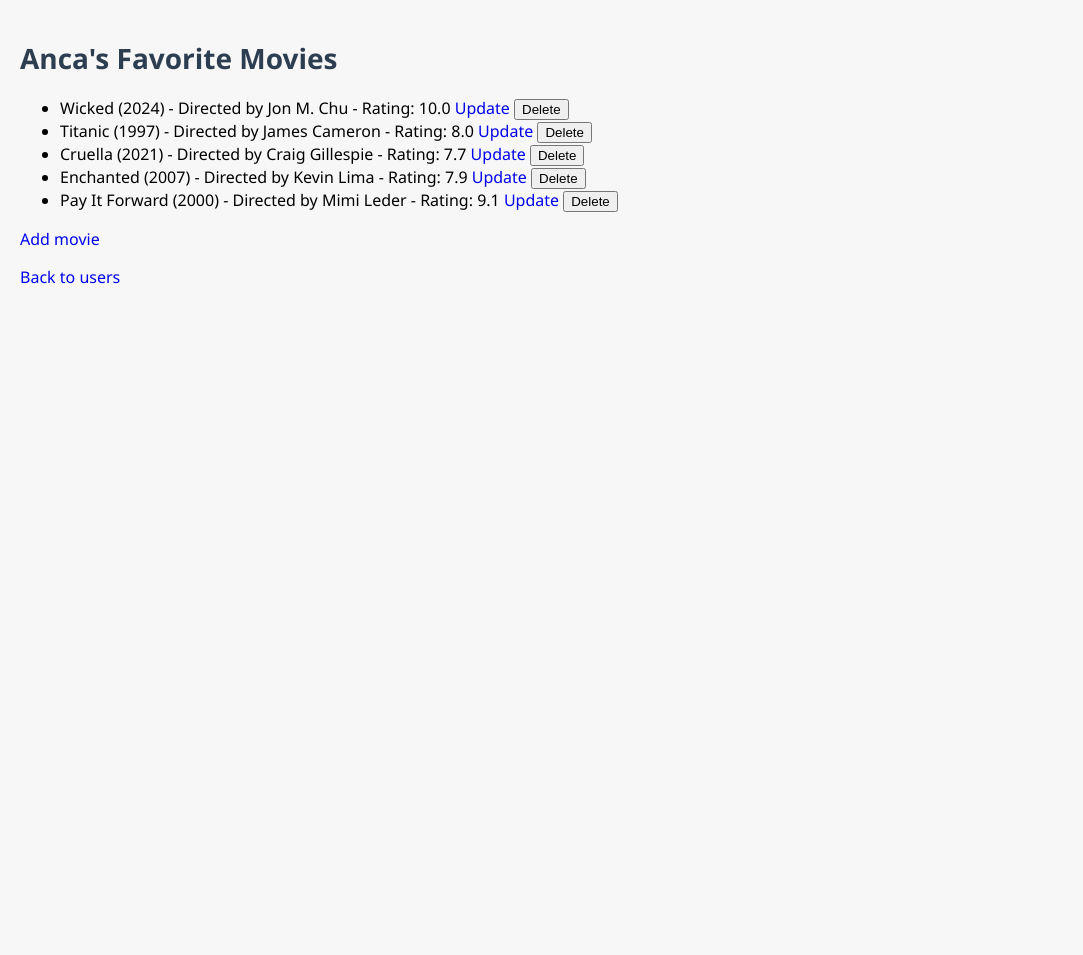
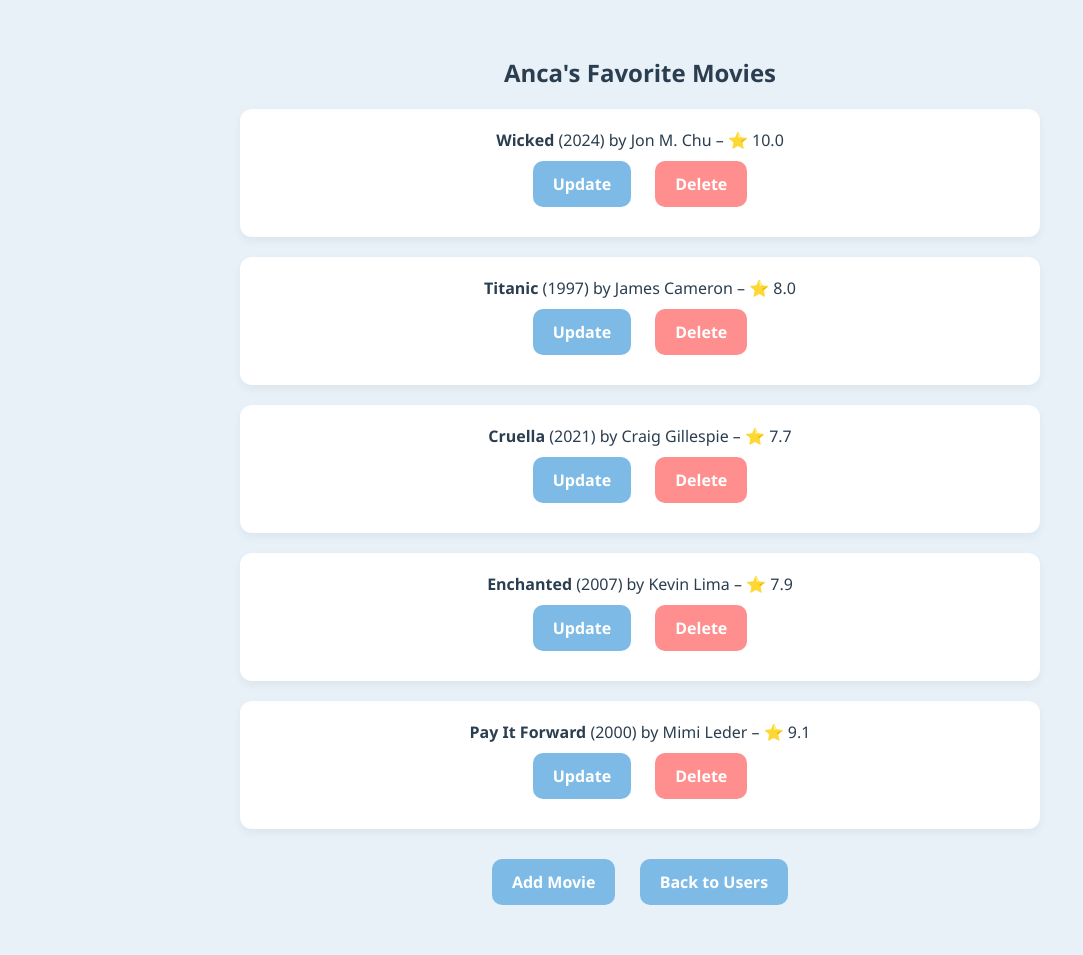
Before and after one commit to Anca-Afloroaei/MoviWeb_App, a Flask app: page /users/1 in a window 1280 px wide. Shown: the whole page, without its empty margins (0-1083 px from the left). Before the commit the page ends 284 px from the top, so only its background shows below. Run offline with Flask 3, Linux system fonts and the light colour scheme; data comes from the database, SQL or seed files in the repository; both versions use the stored data as it was after the commit.

Commit message:
Html and Css optimization

```diff
--- a/static/style.css
+++ b/static/style.css
@@ -1,118 +1,86 @@
 body {
-    font-family: 'Segoe UI', Tahoma, Geneva, Verdana, sans-serif;
-    background-color: #f7f7f7;
     margin: 0;
-    padding: 20px;
-}
-
-h1 {
-    color: #2c3e50;
-    font-size: 28px;
-    margin-bottom: 20px;
-}
-
-a {
-    text-decoration: none;
+    padding: 0;
+    font-family: 'Segoe UI', sans-serif;
+    background-color: #e8f1f8;
+    color: #2b3e50;
+    text-align: center;
 }
 
 .container {
     max-width: 800px;
-    margin: 0 auto;
-    padding: 20px;
-    background: #fff;
-    border-radius: 10px;
-    box-shadow: 0 2px 12px rgba(0, 0, 0, 0.05);
+    margin: auto;
+    padding: 40px 20px;
 }
 
-.movie-card {
-    border: 1px solid #e1e4e8;
-    border-radius: 10px;
-    padding: 16px;
-    margin-bottom: 16px;
-    background-color: #fafafa;
+h1, h2, h3, p {
+    font-weight: bold;
+    font-size: 1.5em;
+    margin-bottom: 20px;
 }
 
-.movie-info {
-    font-size: 16px;
-    color: #333;
-    margin-bottom: 12px;
+ul {
+    list-style-type: none;
+    padding: 0;
 }
 
-.movie-actions {
-    display: flex;
-    flex-wrap: wrap;
-    gap: 10px;
+li {
+    margin-bottom: 20px;
+    background-color: #ffffff;
+    padding: 20px;
+    border-radius: 12px;
+    box-shadow: 0 4px 10px rgba(0, 0, 0, 0.05);
 }
 
-.movie-actions form {
-    margin: 0;
+input, select {
+    padding: 10px;
+    margin: 10px auto;
+    width: 80%;
+    max-width: 300px;
+    font-size: 1em;
+    border: 1px solid #ccc;
+    border-radius: 8px;
+    display: block;
 }
 
-.btn {
+.button, button {
     display: inline-block;
-    padding: 8px 14px;
-    font-size: 14px;
-    border-radius: 6px;
-    color: #fff;
-    background-color: #3498db;
-    text-align: center;
+    padding: 12px 20px;
+    margin: 10px;
+    font-size: 1em;
+    font-weight: bold;
+    color: white;
+    background-color: #7dbbe6;
     border: none;
+    border-radius: 10px;
     cursor: pointer;
+    text-decoration: none;
     transition: background-color 0.3s ease;
 }
 
-.btn:hover {
-    background-color: #2980b9;
+.button:hover, button:hover {
+    background-color: #5ca8d6;
 }
 
-.btn.danger {
-    background-color: #e74c3c;
+.button.delete {
+    background-color: #ff8f8f;
 }
 
-.btn.danger:hover {
-    background-color: #c0392b;
+.button.delete:hover {
+    background-color: #e67171;
 }
 
-.btn.add {
-    background-color: #27ae60;
-}
-
-.btn.add:hover {
-    background-color: #1e8449;
-}
-
-.btn.back {
-    background-color: #95a5a6;
-}
-
-.btn.back:hover {
-    background-color: #7f8c8d;
-}
-
-.navigation-links {
-    display: flex;
-    flex-direction: column;
-    gap: 10px;
-    margin-top: 30px;
-}
-
-.no-movies {
-    font-style: italic;
-    color: #777;
-    margin: 20px 0;
-}
-
-/* Responsive Layout */
 @media (max-width: 600px) {
-    .movie-actions {
-        flex-direction: column;
+    .container {
+        padding: 20px 10px;
     }
 
-    .btn {
+    input, select {
         width: 100%;
     }
 
-    .navigation-links {
-        flex-direction: column;
+    .button {
+        width: 100%;
+        margin: 10px 0;
     }
 }
--- a/templates/user_movies.html
+++ b/templates/user_movies.html
@@ -2,27 +2,29 @@
 <html lang="en">
 <head>
     <meta charset="UTF-8">
-    <title>{{ user.name }}'s Movies - MovieWeb App</title>
+    <title>{{ user.name }}'s Favorite Movies</title>
     <link rel="stylesheet" href="{{ url_for('static', filename='style.css') }}">
 </head>
 <body>
-    <h1>{{ user.name }}'s Favorite Movies</h1>
-
-    <ul>
-        {% for movie in movies %}
-            <li>
-                {{ movie.title }} ({{ movie.year }}) - Directed by {{ movie.director }} - Rating: {{ movie.rating }}
-                <a href="/users/{{ user.id }}/update_movie/{{ movie.id }}">Update</a>
-                <form action="/users/{{ user.id }}/delete_movie/{{ movie.id }}" method="post" style="display:inline;">
-                    <button type="submit" onclick="return confirm('Are you sure you want to delete this movie?');">Delete</button>
-                </form>
-            </li>
+    <div class="container">
+        <h1>{{ user.name }}'s Favorite Movies</h1>
+        {% if movies %}
+            <ul class="movie-list">
+                {% for movie in movies %}
+                    <li>
+                        <strong>{{ movie.title }}</strong> ({{ movie.year }}) by {{ movie.director }} – ⭐ {{ movie.rating }}
+                        <div class="movie-buttons">
+                            <a href="{{ url_for('update_movie', user_id=user.id, movie_id=movie.id) }}" class="button">Update</a>
+                            <a href="{{ url_for('delete_movie', user_id=user.id, movie_id=movie.id) }}" class="button delete">Delete</a>
+                        </div>
+                    </li>
+                {% endfor %}
+            </ul>
         {% else %}
-            <li>No movies found for this user.</li>
-        {% endfor %}
-    </ul>
-
-    <p><a href="/users/{{ user.id }}/add_movie">Add movie</a></p>
-    <p><a href="/users">Back to users</a></p>
+            <p>No movies added yet.</p>
+        {% endif %}
+        <a href="{{ url_for('add_movie', user_id=user.id) }}" class="button">Add Movie</a>
+        <a href="{{ url_for('list_users') }}" class="button">Back to Users</a>
+    </div>
 </body>
 </html>
```
Also changed, not shown: templates/404.html (+8 -4 lines), templates/500.html (+9 -5 lines), templates/add_movie.html (+10 -16 lines), templates/add_user.html (+9 -8 lines), templates/home.html (+6 -4 lines), templates/message.html (+9 -7 lines), templates/update_movie.html (+10 -18 lines), templates/users.html (+67 -8 lines), instance/moviwebapp.db, 1 other file.
